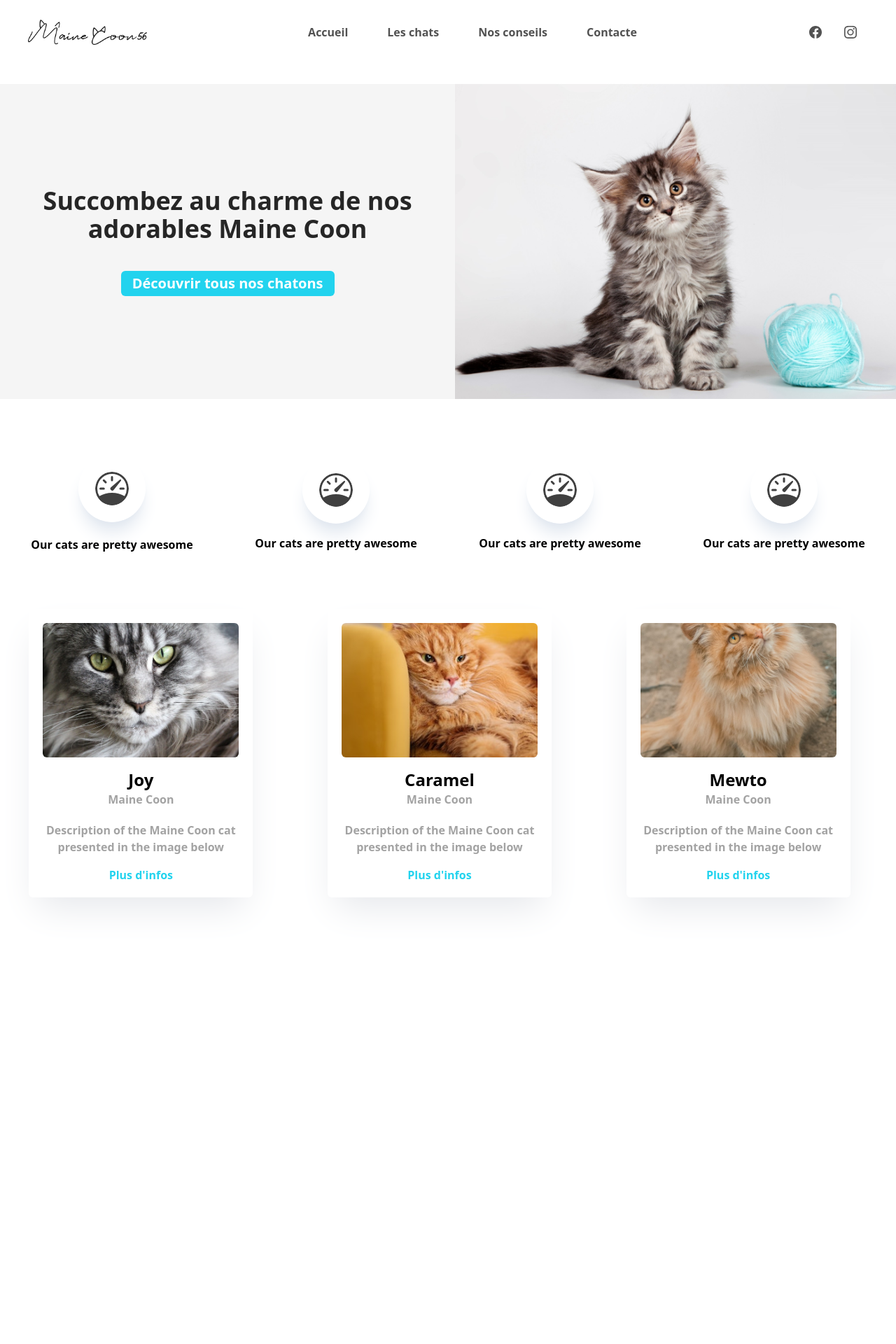
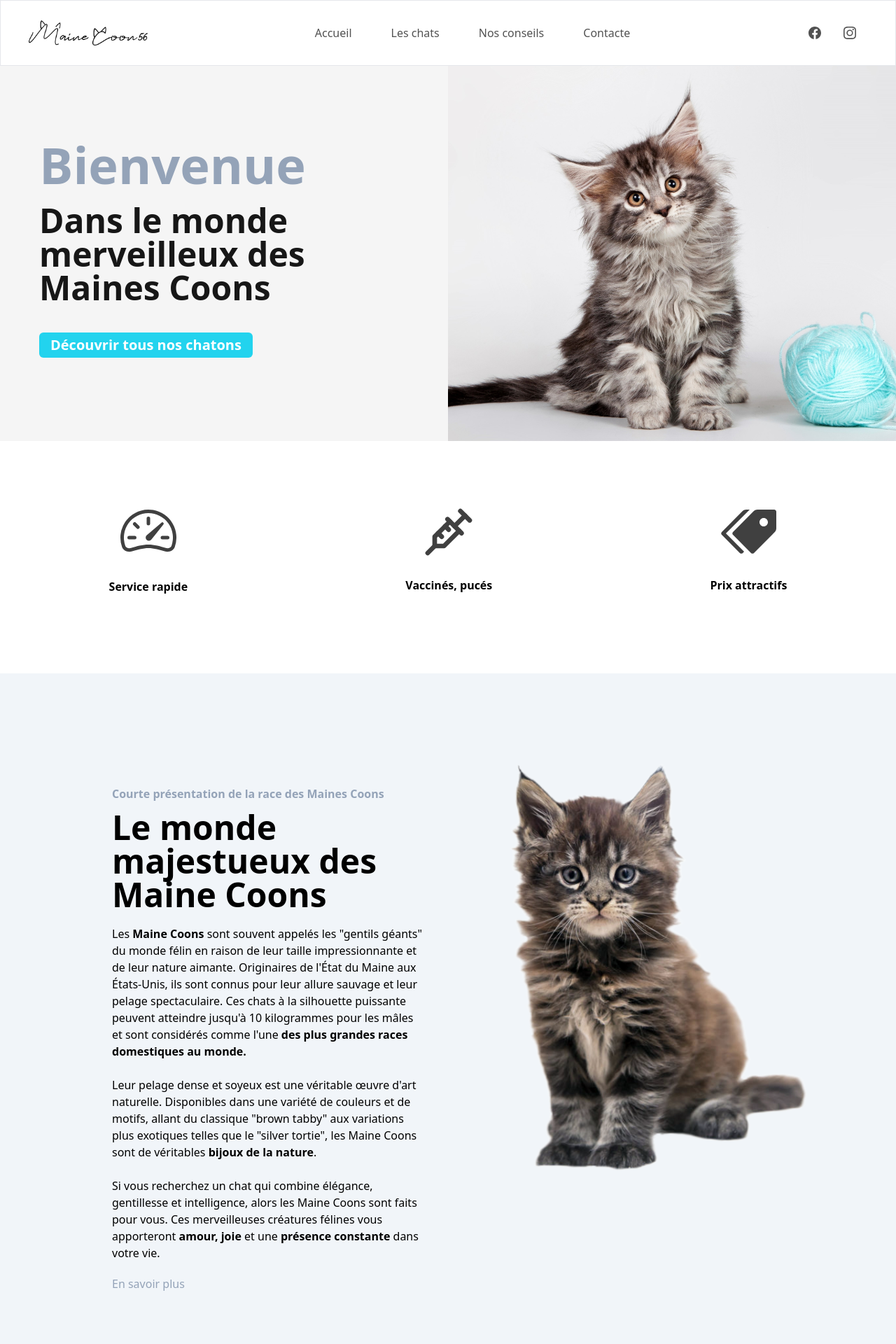
Before and after one commit to ethantaylan/main-coon-56, a React (Vite) app: page / in a window 1280 px wide. Shown: the top 1920 px of the page at 70% size. Before the commit the page ends 1522 px from the top, so only its background shows below. Built offline with nearby package versions, Linux system fonts and the light colour scheme.

Commit message:
fastpush

```diff
--- a/src/app/components/badges.tsx
+++ b/src/app/components/badges.tsx
@@ -1,35 +1,30 @@
-import { BsSpeedometer } from 'react-icons/bs';
+import { BsSpeedometer2 } from 'react-icons/bs';
+import { TbVaccine } from 'react-icons/tb';
+import { ImPriceTags } from 'react-icons/im';
 
 export const Badges: React.FC = () => {
   return (
     <div className="mt-20 flex w-full justify-around items-center">
       <div className="flex items-center flex-col">
-        <BsSpeedometer
-          className="w-24 h-24 flex flex-col justify-center border-neutral-100 text-neutral-700 items-center rounded-full shadow-xl shadow-slate-200 p-6"
+        <BsSpeedometer2
+          className="w-24 h-24 flex flex-col justify-center border-neutral-100 text-neutral-700 items-center p-2"
           size={44}
         />
-        <p className="mt-5">Our cats are pretty awesome</p>
+        <p className="mt-5">Service rapide</p>
       </div>{' '}
       <div className="flex items-center flex-col">
-        <BsSpeedometer
-          className="w-24 h-24 flex flex-col justify-center border-neutral-100 text-neutral-700 items-center rounded-full shadow-xl shadow-slate-200 p-6"
+        <TbVaccine
+          className="w-24 h-24 flex flex-col justify-center border-neutral-100 text-neutral-700 items-center p-2"
           size={44}
         />
-        <p className="mt-4">Our cats are pretty awesome</p>
+        <p className="mt-4">Vaccinés, pucés</p>
       </div>{' '}
       <div className="flex items-center flex-col">
-        <BsSpeedometer
-          className="w-24 h-24 flex flex-col justify-center border-neutral-100 text-neutral-700 items-center rounded-full shadow-xl shadow-slate-200 p-6"
+        <ImPriceTags
+          className="w-24 h-24 flex flex-col justify-center border-neutral-100 text-neutral-700 items-center p-2"
           size={44}
         />
-        <p className="mt-4">Our cats are pretty awesome</p>
-      </div>
-      <div className="flex items-center flex-col">
-        <BsSpeedometer
-          className="w-24 h-24 flex flex-col justify-center border-neutral-100 text-neutral-700 items-center rounded-full shadow-xl shadow-slate-200 p-6"
-          size={44}
-        />
-        <p className="mt-4">Our cats are pretty awesome</p>
+        <p className="mt-4">Prix attractifs</p>
       </div>
     </div>
   );
--- a/src/app/components/hero.tsx
+++ b/src/app/components/hero.tsx
@@ -9,13 +9,17 @@ export const Hero: React.FC = () => {
   };
 
   return (
-    <div style={{ height: 450 }} className="w-full mt-20 items-center flex">
-      <div className="w-full p-5 flex-col bg-neutral-100 flex items-center justify-center h-full">
-
-        <p className='text-4xl px-10 text-center text-neutral-800 font-semibold'>Succombez au charme de nos adorables Maine Coon </p>
-        <button className="hover:scale-105 rounded-md transition font-semibold text-xl mt-10 bg-cyan-400 text-white py-1 px-4">
-          Découvrir tous nos chatons
-        </button>
+    <div style={{ height: 550 }} className="w-full mt-20 items-center flex">
+      <div className="w-full relative flex-col bg-neutral-100 flex justify-center h-full">
+        <div className='px-14'>
+          <p className="text-7xl text-slate-400 font-bold">Bienvenue </p>
+          <p className="text-5xl text-neutral-900 font-bold mt-5">
+            Dans le monde merveilleux des Maines Coons
+          </p>
+          <button className="mt-10 hover:scale-105 rounded-md transition font-semibold text-xl bg-cyan-400 text-white py-1 px-4">
+            Découvrir tous nos chatons
+          </button>
+        </div>
       </div>
       <div style={bannerStyle} className="flex w-full h-full flex-col"></div>
     </div>
--- /dev/null
+++ b/src/app/components/maine-coon-description.tsx
@@ -0,0 +1,52 @@
+import React from 'react';
+import MaineCoonDescriptionImg from '../assets/hero.png';
+
+export const MaineCoonDescription: React.FC = () => {
+  return (
+    <div className="p-20 mt-28 bg-slate-100 w-full h-full flex">
+      <div className="w-full p-20 flex justify-center flex-col h-full">
+        <h1 className="text-slate-400 mb-3">
+          Courte présentation de la race des Maines Coons
+        </h1>
+        <h1 className="text-5xl font-bold">
+          Le monde majestueux des Maine Coons{' '}
+        </h1>
+        <div className="flex flex-col">
+          <p className="mt-5 font-normal">
+            Les <strong>Maine Coons</strong> sont souvent appelés les "gentils
+            géants" du monde félin en raison de leur taille impressionnante et
+            de leur nature aimante. Originaires de l'État du Maine aux
+            États-Unis, ils sont connus pour leur allure sauvage et leur pelage
+            spectaculaire. Ces chats à la silhouette puissante peuvent atteindre
+            jusqu'à 10 kilogrammes pour les mâles et sont considérés comme l'une
+            <strong> des plus grandes races domestiques au monde.</strong>{' '}
+            <br />
+            <br />
+            Leur pelage dense et soyeux est une véritable œuvre d'art naturelle.
+            Disponibles dans une variété de couleurs et de motifs, allant du
+            classique "brown tabby" aux variations plus exotiques telles que le
+            "silver tortie", les Maine Coons sont de véritables{' '}
+            <strong>bijoux de la nature</strong>. <br />
+            <br />
+            Si vous recherchez un chat qui combine élégance, gentillesse et
+            intelligence, alors les Maine Coons sont faits pour vous. Ces
+            merveilleuses créatures félines vous apporteront{' '}
+            <strong>amour, joie </strong> et une{' '}
+            <strong>présence constante</strong> dans votre vie.
+          </p>
+        </div>
+        <button className="text-left text-slate-400 hover:text-slate-600 font-normal mt-5">
+          En savoir plus
+        </button>
+      </div>
+
+      <div className="w-full flex items-center justify-center h-full ">
+        <img
+          className="object-cover p-10 object-top h-full"
+          src={MaineCoonDescriptionImg}
+          alt="main coon description"
+        />
+      </div>
+    </div>
+  );
+};
--- a/src/app/components/navbar.tsx
+++ b/src/app/components/navbar.tsx
@@ -16,12 +16,12 @@ export const Navbar: React.FC = () => {
   ];
 
   return (
-    <div className="flex fixed top-0 bg-white px-10 py-7 justify-between mb-10 text-neutral-600 w-full">
+    <div className="flex z-10 border fixed top-0 bg-white px-10 py-7 justify-between mb-10 text-neutral-600 w-full">
       <img width={170} src={Logo} alt="logo" />
       <div className="flex items-center">
         {Links.map((link, index) => (
           <NavLink
-            className="px-7 last:pr-0 first:pl-0"
+            className="px-7 font-normal last:pr-0 first:pl-0"
             key={index}
             to={link.href}
           >
--- a/src/app/components/recent-cat-cards.tsx
+++ b/src/app/components/recent-cat-cards.tsx
@@ -18,7 +18,7 @@ export const CatCard: React.FC<CatCardProps> = ({
   return (
     <div
       style={{ width: 320 }}
-      className="mb-60 rounded-md mt-20 mr-6 bg-opacity-20 backdrop-blur-xl backdrop-brightness-150 w-full p-5 flex bg-white shadow-gray-200 shadow-2xl"
+      className="mb-60 rounded-md mt-20 mr-6 bg-opacity-20 backdrop-blur-xl backdrop-brightness-150 w-full p-5 flex bg-white shadow-slate-200 shadow-xl"
     >
       <div className="flex flex-col">
         <img
@@ -29,7 +29,7 @@ export const CatCard: React.FC<CatCardProps> = ({
         <div className="h-auto text-center flex- flex-col">
           <p className="font-bold text-2xl mt-3">{name}</p>
           <p className="text-neutral-400 font-semibold">{race}</p>
-          <p className="text-neutral-400 mt-5">{description} </p>
+          <p className="text-neutral-400 font-normal mt-5">{description} </p>
           <button
             onClick={onmMoreInfo}
             className="text-cyan-400 hover:text-cyan-500 transition-all mt-4"
--- a/src/app/components/socials.tsx
+++ b/src/app/components/socials.tsx
@@ -8,7 +8,6 @@ export interface Socials {
 }
 
 export const Socials = () => {
-
   const socialsIconSize: number = 18;
 
   const Socials: Socials[] = [
--- a/src/app/pages/home.tsx
+++ b/src/app/pages/home.tsx
@@ -1,15 +1,19 @@
 import { Badges } from '../components/badges';
 import { Hero } from '../components/hero';
+import { MaineCoonDescription } from '../components/maine-coon-description';
 import { Navbar } from '../components/navbar';
 import { RecentCats } from '../components/recent-cats';
 
 export const Home = () => {
   return (
-    <div className="pt-10 font-sans font-semibold container mx-auto bg-white w-full justify-center flex flex-col items-center">
+    <div className="font-sans font-semibold bg-white w-full justify-center flex flex-col items-center">
       <Navbar />
       <Hero />
-        <Badges />
+      <Badges />
+      <MaineCoonDescription />
+
       <RecentCats />
+
     </div>
   );
 };
```
Also changed, not shown: src/app/assets/cat-animation.gif (added), src/app/assets/cats/cat-animation.gif (added).
